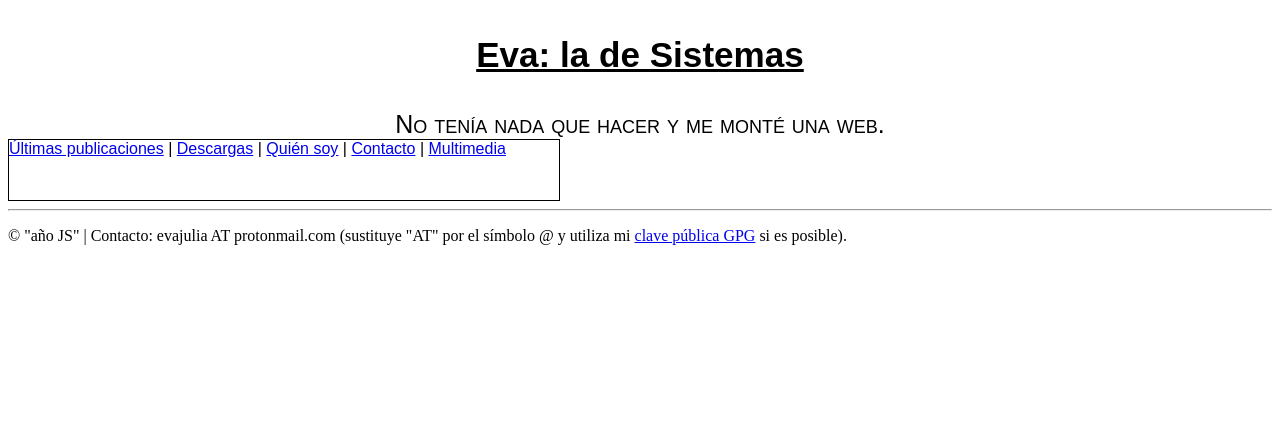
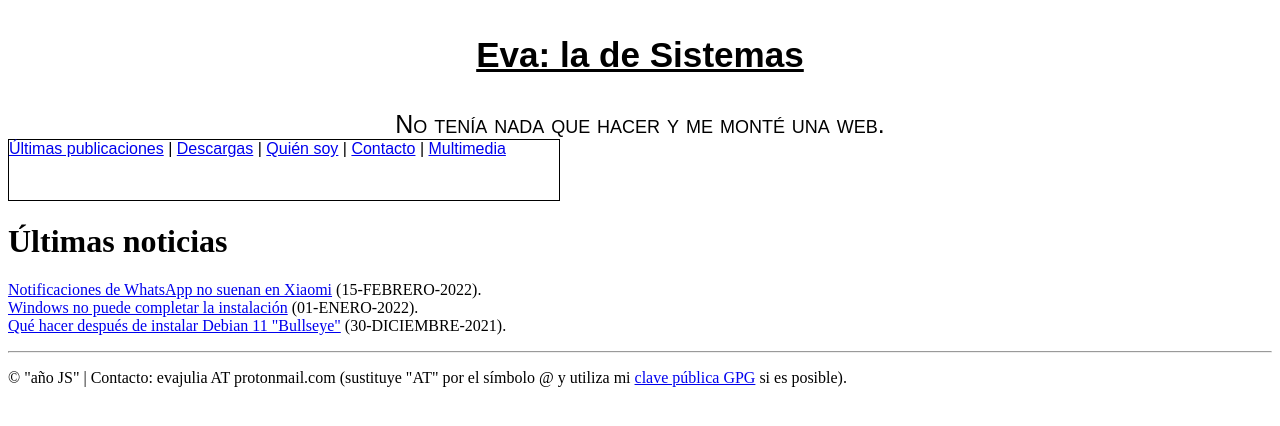
Before and after one commit to Julia-ASIR/mellamoeva, a plain HTML site: page index.html in a window 1280 px wide. Drawn offline with Linux system fonts and the light colour scheme.

Commit message:
Update index.html

```diff
--- a/index.html
+++ b/index.html
@@ -20,7 +20,7 @@
 
   <!--TABLA ENLACES-->
   <div id="tablaenlaces">
-  	<a href="#publicaciones">Últimas publicaciones</a> |
+  	<a href="#ultimas">Últimas publicaciones</a> |
   	<a href="./paginas/descargas.html">Descargas</a> |
   	<a href="./paginas/conoceme.html">Quién soy</a> |
   	<a href="./paginas/contacto.html">Contacto</a> |
@@ -29,6 +29,17 @@
   </div>
   <!--FIN TABLA ENLACES-->
 
+  <!--ÚLTIMAS PUBLICACIONES-->
+  <div id="ultimas">
+    <h1>
+      <a href="#ultimas" id="ultimas"></a>Últimas noticias
+    </h1>
+    <p>
+      <a href="entradas/xiaominotificaciones.html">Notificaciones de WhatsApp no suenan en Xiaomi</a> (15-FEBRERO-2022).<br>
+      <a href="entradas/windowsinstalacion.html">Windows no puede completar la instalación</a> (01-ENERO-2022).<br>
+      <a href="entradas/guiadebian11.html">Qué hacer después de instalar Debian 11 "Bullseye"</a> (30-DICIEMBRE-2021).<br>
+    </p>
+  </div>
   <footer>
     <hr>
     <p>© "año JS" | Contacto: evajulia AT protonmail.com (sustituye "AT" por el símbolo @ y utiliza mi <a href="paginas/contacto.html">clave pública GPG</a> si es posible).</p>
```
